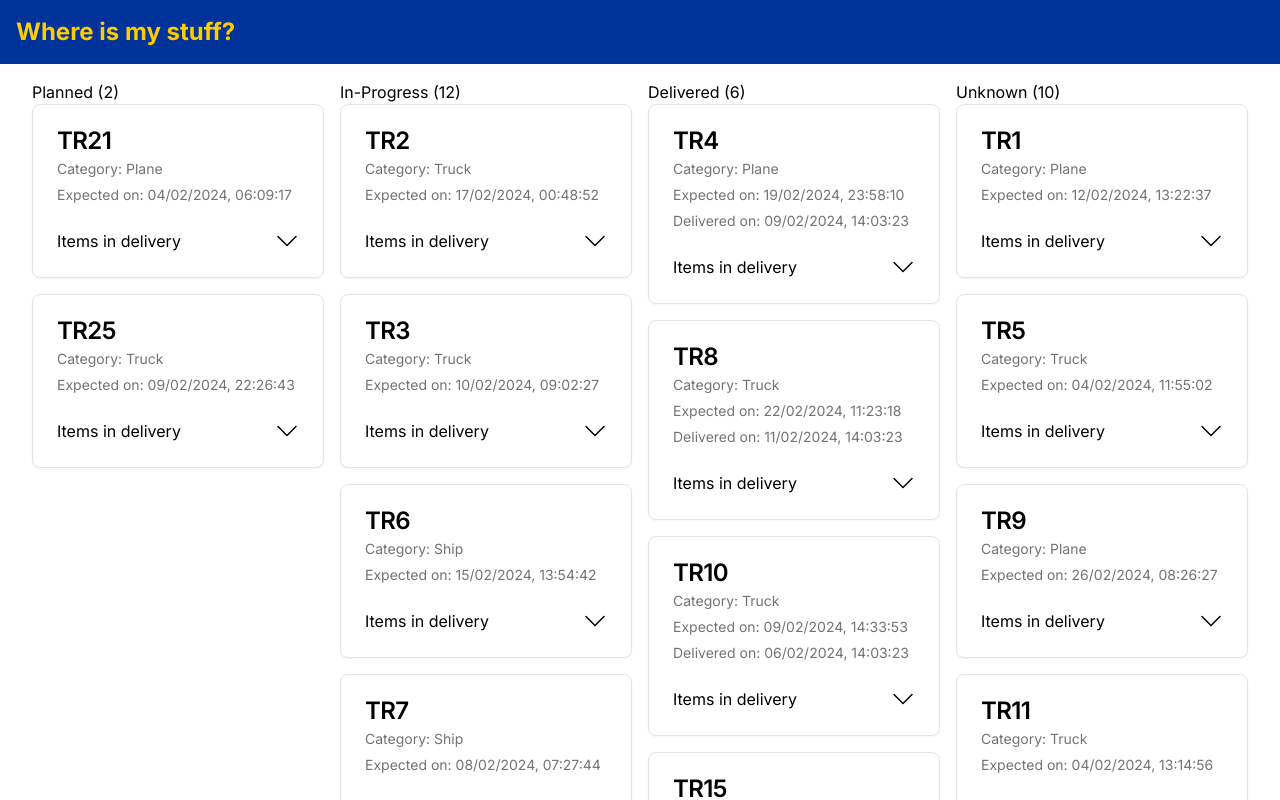
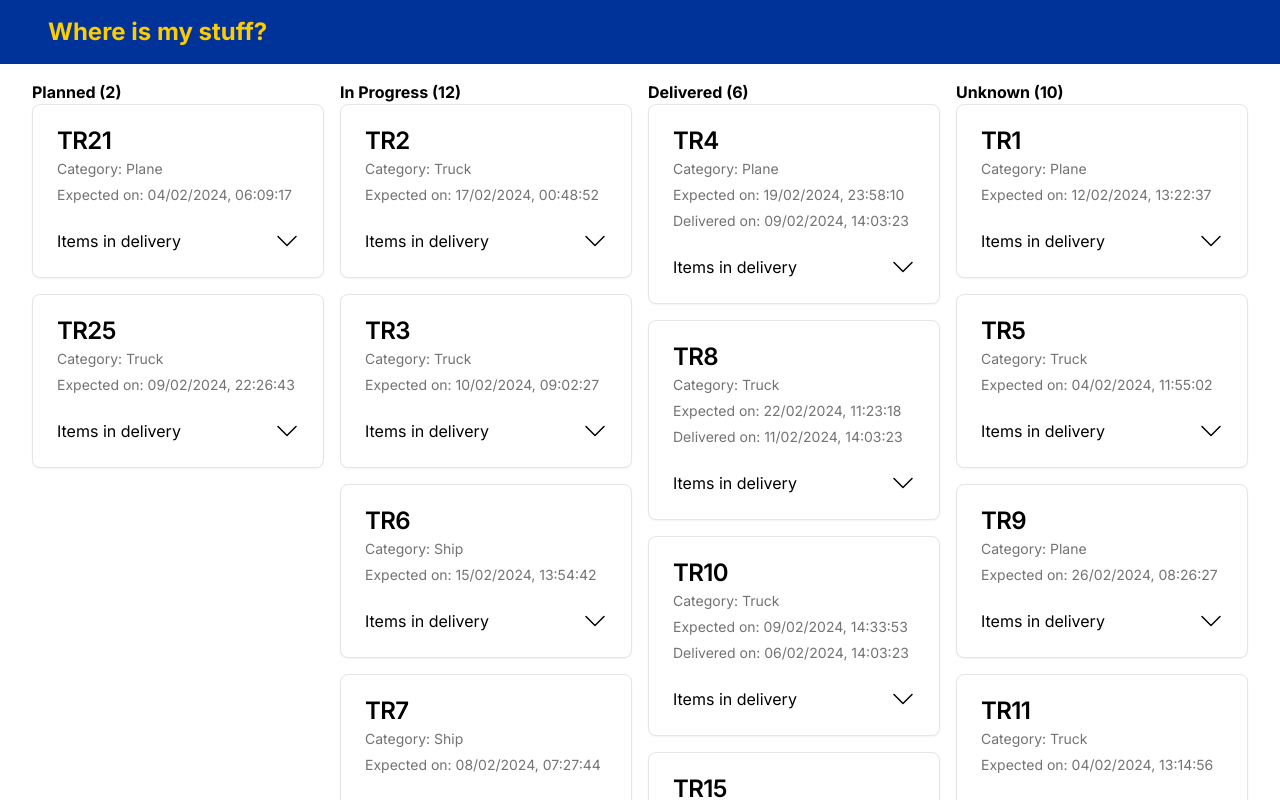
Before and after one commit to leefreemanxyz/wheres-my-stuff, a Next.js app: page / in a window 1280 px wide. Shown: the top 800 px of the page. Built offline with nearby package versions, Linux system fonts and the light colour scheme.

Commit message:
Add delivery list and grid column components

```diff
--- /dev/null
+++ b/src/components/delivery-card/delivery-card.tsx
@@ -0,0 +1,58 @@
+import { DeliveryType, SingleDeliveryType } from "@/types/delivery"
+import {
+    Card,
+    CardContent,
+    CardDescription,
+    CardHeader,
+    CardTitle,
+} from "../ui/card"
+import {
+    Collapsible,
+    CollapsibleTrigger,
+    CollapsibleContent,
+} from "../ui/collapsible"
+import Image from "next/image"
+
+export const DeliveryCard = ({
+    delivery,
+}: {
+    delivery: SingleDeliveryType
+}) => {
+    return (
+        <Card>
+            <CardHeader>
+                <CardTitle>{delivery.id}</CardTitle>
+                <CardDescription className="capitalize">
+                    Category: {delivery.category}
+                </CardDescription>
+                <CardDescription>
+                    Expected on: {delivery.plannedDeliveryDate.toLocaleString("en-GB")}
+                </CardDescription>
+                {delivery.actualDeliveryDate && (
+                    <CardDescription>
+                        Delivered on: {delivery.actualDeliveryDate.toLocaleString("en-GB")}
+                    </CardDescription>
+                )}
+            </CardHeader>
+            <CardContent>
+                <Collapsible>
+                    <CollapsibleTrigger className="flex justify-between w-full">
+                        Items in delivery{" "}
+                        <Image src="/chevron-down.svg" width="24" height="24" alt="" />
+                    </CollapsibleTrigger>
+                    <CollapsibleContent>
+                        <ul>
+                            {delivery.items.map((item) => {
+                                return (
+                                    <li className="capitalize" key={item.name}>
+                                        {item.name}: {item.quantity}
+                                    </li>
+                                )
+                            })}
+                        </ul>
+                    </CollapsibleContent>
+                </Collapsible>
+            </CardContent>
+        </Card>
+    )
+}
--- /dev/null
+++ b/src/components/delivery-list/delivery-list.tsx
@@ -0,0 +1,14 @@
+import { DeliveryType } from "@/types/delivery"
+import { DeliveryCard } from "../delivery-card/delivery-card"
+
+export const DeliveryList = ({ deliveries }: { deliveries: DeliveryType }) => {
+    return (
+        <>
+            {deliveries.map((delivery) => {
+                return (
+                    <DeliveryCard key={delivery.id} delivery={delivery}></DeliveryCard>
+                )
+            })}
+        </>
+    )
+}
--- /dev/null
+++ b/src/components/grid-column/grid-column.tsx
@@ -0,0 +1,19 @@
+import { DeliveryType } from "@/types/delivery"
+
+
+export const GridColumn = ({
+    total, children, title
+}: {
+    total: number, children: React.ReactNode, title: string
+}) => {
+    return (
+        <div>
+            <h2 className="capitalize font-bold">
+                {title} ({total})
+            </h2>
+            <div className="flex flex-col gap-4">
+                {children}
+            </div>
+        </div>
+    )
+}
--- a/src/components/header/header.tsx
+++ b/src/components/header/header.tsx
@@ -1,7 +1,8 @@
 export const Header = () => {
     return (
         <header className=" flex justify-between items-center h-16 bg-secondary">
-            <h1 className="px-4 text-2xl font-bold text-primary">Where is my stuff?</h1>
+            <div className="container">
+                <h1 className="px-4 text-2xl font-bold text-primary">Where is my stuff?</h1></div>
         </header>
     )
 }
--- a/src/components/status-grid/status-grid.tsx
+++ b/src/components/status-grid/status-grid.tsx
@@ -1,81 +1,13 @@
-import { DeliveryType, SingleDeliveryType } from "@/types/delivery"
-import {
-    Card,
-    CardContent,
-    CardDescription,
-    CardHeader,
-    CardTitle,
-} from "../ui/card"
-import {
-    Collapsible,
-    CollapsibleTrigger,
-    CollapsibleContent,
-} from "../ui/collapsible"
-import Image from "next/image"
+import { DeliveryType } from "@/types/delivery"
+import { GridColumn } from "../grid-column/grid-column"
+import { DeliveryList } from "../delivery-list/delivery-list"
 
-export const DeliveryCard = ({ delivery }: { delivery: SingleDeliveryType }) => {
-    return (
-        <Card>
-            <CardHeader>
-                <CardTitle>{delivery.id}</CardTitle>
-                <CardDescription className="capitalize">
-                    Category: {delivery.category}
-                </CardDescription>
-                <CardDescription>
-                    Expected on: {delivery.plannedDeliveryDate.toLocaleString("en-GB")}
-                </CardDescription>
-                {delivery.actualDeliveryDate && (
-                    <CardDescription>
-                        Delivered on: {delivery.actualDeliveryDate.toLocaleString("en-GB")}
-                    </CardDescription>
-                )}
-            </CardHeader>
-            <CardContent>
-                <Collapsible>
-                    <CollapsibleTrigger className="flex justify-between w-full">
-                        Items in delivery{" "}
-                        <Image src="/chevron-down.svg" width="24" height="24" alt="" />
-                    </CollapsibleTrigger>
-                    <CollapsibleContent>
-                        <ul>
-                            {delivery.items.map((item) => {
-                                return (
-                                    <li className="capitalize" key={item.name}>
-                                        {item.name}: {item.quantity}
-                                    </li>
-                                )
-                            })}
-                        </ul>
-                    </CollapsibleContent>
-                </Collapsible>
-            </CardContent>
-        </Card>
-    )
-}
 
-export const GridColumn = ({
-    groupedDeliveries,
-}: {
-    groupedDeliveries: DeliveryType
-}) => {
-    const title = groupedDeliveries[0].status
-    return (
-        <div>
-            <h3 className="capitalize">
-                {title} ({groupedDeliveries.length})
-            </h3>
-            <div className="flex flex-col gap-4">
-                {groupedDeliveries.map((delivery) => {
-                    return (
-                        <DeliveryCard key={delivery.id} delivery={delivery}></DeliveryCard>
-                    )
-                })}
-            </div>
-        </div>
-    )
-}
+
 
 export const StatusGrid = ({ deliveries }: { deliveries: DeliveryType }) => {
+
+    // if this proves to be an expensive operation we can apply useMemo here
     const deliveriesByStatus = deliveries.reduce((acc, delivery) => {
         if (!acc[delivery.status]) {
             acc[delivery.status] = []
@@ -87,17 +19,31 @@ export const StatusGrid = ({ deliveries }: { deliveries: DeliveryType }) => {
     return (
         <div className="grid md:grid-cols-4 grid-cols-1 container gap-4">
             <GridColumn
-                groupedDeliveries={deliveriesByStatus["planned"]}
-            ></GridColumn>
+                title={"Planned"}
+                total={deliveriesByStatus['planned'].length}
+            >
+                <DeliveryList deliveries={deliveriesByStatus["planned"]} />
+            </GridColumn>
             <GridColumn
-                groupedDeliveries={deliveriesByStatus["in-progress"]}
-            ></GridColumn>
+                title={"In Progress"}
+                total={deliveriesByStatus['in-progress'].length}
+            >
+                <DeliveryList deliveries={deliveriesByStatus["in-progress"]} />
+            </GridColumn>
             <GridColumn
-                groupedDeliveries={deliveriesByStatus["delivered"]}
-            ></GridColumn>
+                title={"Delivered"}
+                total={deliveriesByStatus['delivered'].length}
+            >
+                <DeliveryList deliveries={deliveriesByStatus["delivered"]} />
+            </GridColumn>
             <GridColumn
-                groupedDeliveries={deliveriesByStatus["unknown"]}
-            ></GridColumn>
+                title={"Unknown"}
+                total={deliveriesByStatus['unknown'].length}
+            >
+                <DeliveryList deliveries={deliveriesByStatus["unknown"]} />
+            </GridColumn>
+
+
         </div>
     )
 }
--- a/src/types/delivery.ts
+++ b/src/types/delivery.ts
@@ -11,6 +11,7 @@ export const categories = ["truck", "ship", "plane"] as const
 
 export const items = [
   "meatball machine",
+  "ABBA Gold CD",
   "chair",
   "bookcase",
   "table",
```
